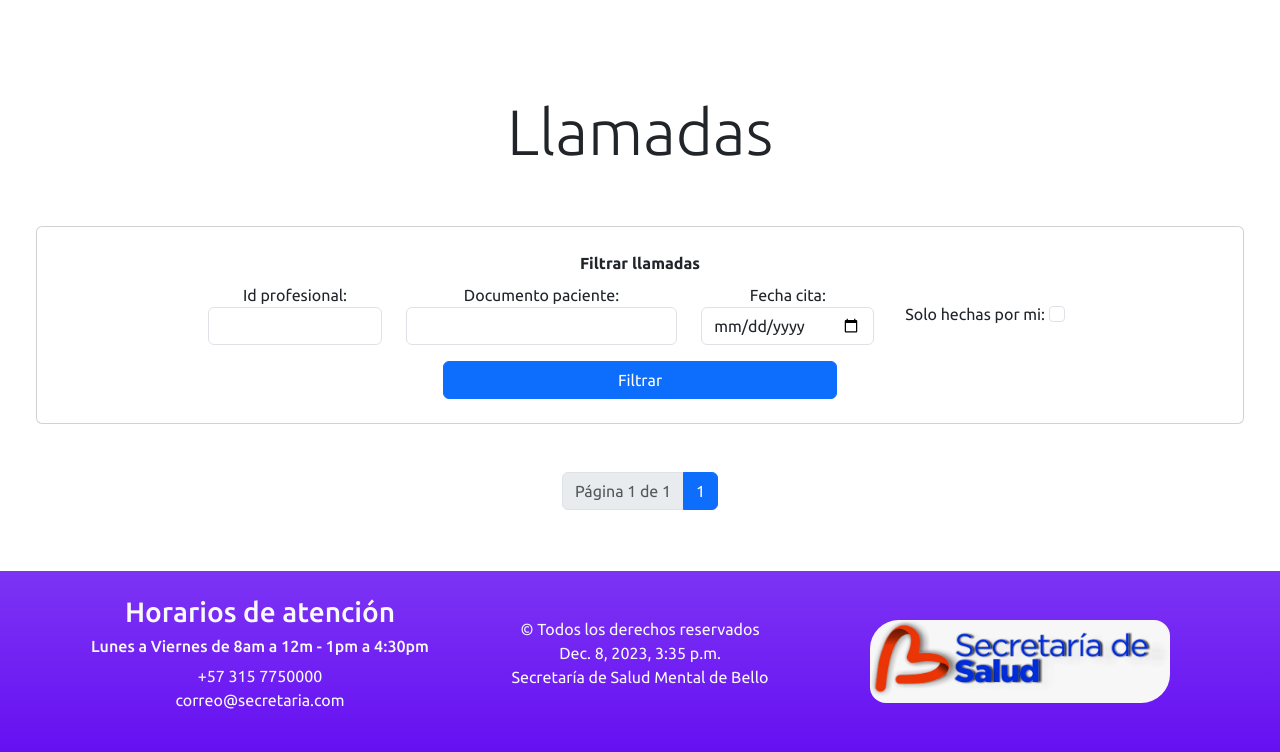
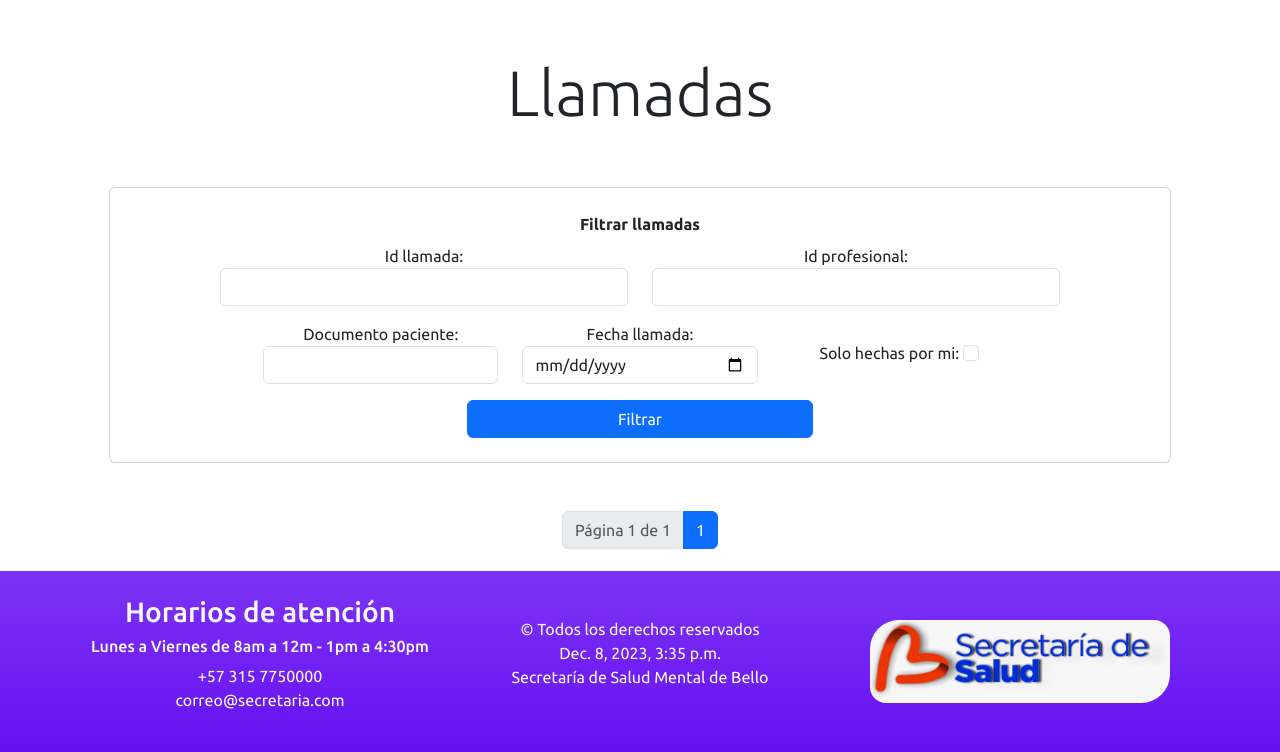
Before and after one commit to DavidMojica/T3, a Django app: page /sm_historial_llamadas/ in a window 1280 px wide. Shown: the part 95-847 px from the top of the page. Run offline with Django 4.2, Linux system fonts and the light colour scheme; the visitor is signed in with stand-in values (Sample User, id 1); data that the repository does not hold is empty; style sheets or scripts are compiled from the project's sources; some libraries are stand-ins or nearby versions.

Commit message:
8/12/23 II Form extra filter Done

```diff
--- a/main/templates/sm_historial_llamadas.html
+++ b/main/templates/sm_historial_llamadas.html
@@ -1,14 +1,18 @@
 {% extends 'base.html' %}
 {% block content %}
 <main class="main-expanded">
-    <div class="row">
-        <div class="col-md-12">
+    <div class="row justify-content-center">
+        <div class="col-md-10">
             <h2 class="text-center display-3 py-5">Llamadas</h2>
             <form method="get" class="mb-4 card">
                 <div class="row justify-content-center p-4">
                     <p class="card-title fw-bold ">Filtrar llamadas</p>
 
-                    <div class="col-md-2 mb-3">
+                    <div class="col-md-5 mb-3">
+                        {{ form.id_llamada.label_tag}}
+                        {{ form.id_llamada }}
+                    </div>
+                    <div class="col-md-5 mb-3">
                         {{ form.id_profesional.label_tag }}
                         {{ form.id_profesional }}
                     </div>
@@ -16,11 +20,11 @@
                         {{ form.documento_paciente.label_tag }}
                         {{ form.documento_paciente }}
                     </div>
-                    <div class="col-md-2 mb-3">
-                        {{ form.fecha_cita.label_tag }}
-                        {{ form.fecha_cita }}
+                    <div class="col-md-3 mb-3">
+                        {{ form.fecha_llamada.label_tag }}
+                        {{ form.fecha_llamada }}
                     </div>
-                    <div class="col-md-2 mb-3">
+                    <div class="col-md-3 mb-3">
                         {{ form.solo_hechas_por_mi.label_tag }}
                         {{ form.solo_hechas_por_mi }}
                     </div>
--- a/main/views.py
+++ b/main/views.py
@@ -8,7 +8,7 @@
 from django.db.models import Q, Value, IntegerField, CharField
 from django.db import IntegrityError, transaction
 from django.db.models.functions import Cast
-from .forms import TrabajadorEditForm, AdministradorEditForm, AutodataForm, FiltroCitasForm
+from .forms import TrabajadorEditForm, AdministradorEditForm, AutodataForm, FiltroCitasForm, FiltroLlamadasForm
 from .models import SiNoNunca, TipoDocumento, EstatusPersona, SPAActuales, RHPCConductasASeguir, EstatusPersona, HPCMetodosSuicida, RHPCTiposRespuestas, RHPCTiposDemandas, HPC, HPCSituacionContacto, RHPCSituacionContacto, CustomUser, EstadoCivil, InfoMiembros, InfoPacientes, Pais, Departamento, Municipio, TipoDocumento, Sexo, EPS, PoblacionVulnerable, PsiMotivos, ConductasASeguir, PsiLlamadas, PsiLlamadasConductas, PsiLlamadasMotivos, Escolaridad, Lecto1, Lecto2, Calculo, PacienteCalculo, Razonamiento, Etnia, Ocupacion, Pip, PacientePip, RegimenSeguridad, HPCSituacionContacto, HPCTiposDemandas, HPCTiposRespuestas, SPA
 from django.http import JsonResponse
 from django.core.paginator import Paginator, EmptyPage
@@ -501,7 +501,6 @@
 @login_required
 def sm_HPC(request):
     documento = ""
-    fecha_actual = datetime.now()
     fecha_nacimiento = None
     if request.method == "POST":
         if "comprobar_documento" in request.POST:
@@ -1423,6 +1422,32 @@
 @login_required
 def sm_historial_llamadas(request):
     llamadas = PsiLlamadas.objects.all().order_by('-fecha_llamada')
+    form = FiltroLlamadasForm(request.GET)
+
+
+    #sistema de filtrado
+    print("Afuera")
+    if form.is_valid():
+        print("adentro")
+        id_llamada = form.cleaned_data.get('id_llamada')
+        id_profesional = form.cleaned_data.get('id_profesional')
+        documento_paciente = form.cleaned_data.get('documento_paciente')
+        fecha_llamada = form.cleaned_data.get('fecha_llamada')
+        solo_hechas_por_mi = form.cleaned_data.get('solo_hechas_por_mi')
+
+        if id_llamada:
+            llamadas = llamadas.filter(id=id_llamada)
+        if id_profesional:
+            llamadas = llamadas.filter(Q(id_psicologo_id=Cast(Value(id_profesional), CharField())) | Q(id_psicologo_id=None))
+        if documento_paciente:
+            llamadas = llamadas.filter(documento=documento_paciente)
+        if fecha_llamada:
+            llamadas = llamadas.filter(fecha_llamada__date=fecha_llamada)
+        if solo_hechas_por_mi:
+            user_id = str(request.user.id)
+            llamadas = llamadas.filter(
+                Q(id_psicologo_id=Cast(Value(user_id), CharField())) | Q(id_psicologo_id=None)
+            )
 
     # Paginación
     llamadas_por_pagina = 10
@@ -1434,7 +1459,6 @@
     except EmptyPage:
         llamadas = paginator.page(paginator.num_pages)
 
-    form = FiltroCitasForm(request.GET)
     return render(request, 'sm_historial_llamadas.html',{
         'CustomUser': request.user,
         'year': datetime.now(),
@@ -1444,17 +1468,19 @@
 
 @login_required
 def sm_historial_citas(request):
-    # Obtener todas las citas con información relacionada de pacientes
     citas_with_pacientes = HPC.objects.select_related('cedula_usuario').order_by('-fecha_asesoria')
 
     # Sistema de filtrado
     form = FiltroCitasForm(request.GET)
-    if form.is_valid():  # Asegúrate de llamar a is_valid antes de acceder a cleaned_data
+    if form.is_valid():
+        id_cita = form.cleaned_data.get('id_cita')
         id_profesional = form.cleaned_data.get('id_profesional')
         documento_paciente = form.cleaned_data.get('documento_paciente')
         fecha_cita = form.cleaned_data.get('fecha_cita')
         solo_hechas_por_mi = form.cleaned_data.get('solo_hechas_por_mi')
 
+        if id_cita:
+            citas_with_pacientes = citas_with_pacientes.filter(id=id_cita)
         if id_profesional:
             citas_with_pacientes = citas_with_pacientes.filter(Q(id_profesional_id=Cast(Value(id_profesional), CharField())) | Q(id_profesional_id=None))
         if documento_paciente:
```
